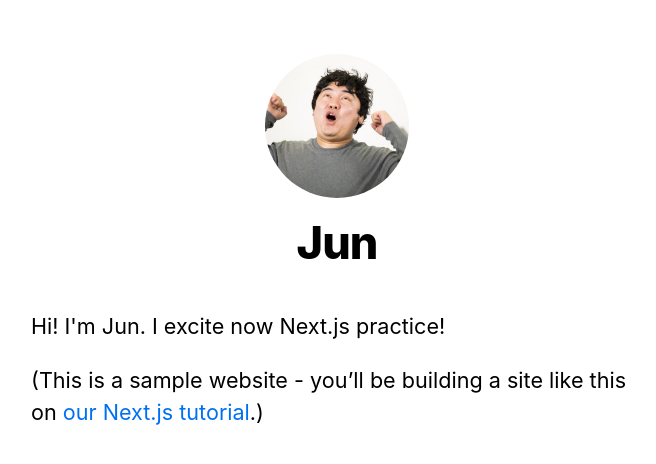
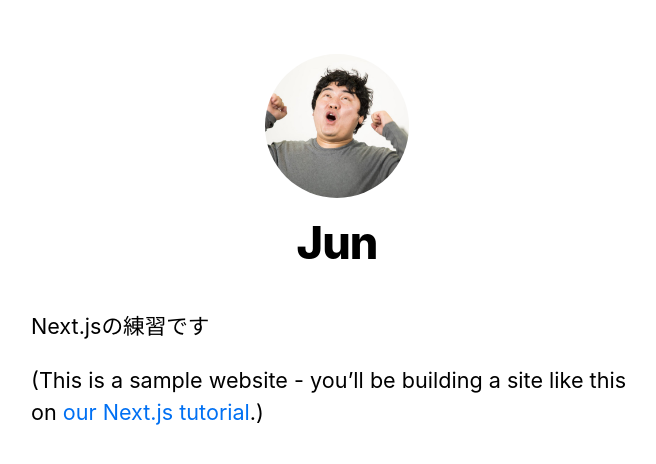
Before and after one commit to jun0222/next-tutorial, a Next.js app: page / in a window 1280 px wide. Shown: the top 464 px of the page, without its empty margins (303-959 px from the left). Built offline with nearby package versions, Linux system fonts and the light colour scheme.

Commit message:
add ~section8

```diff
--- a/pages/index.js
+++ b/pages/index.js
@@ -9,7 +9,7 @@ export default function Home() {
         <title>{siteTitle}</title>
       </Head>
       <section className={utilStyles.headingMd}>
-        <p>Hi! I'm Jun. I excite now Next.js practice!</p>
+        <p>Next.jsの練習です</p>
         <p>
           (This is a sample website - you’ll be building a site like this on{' '}
           <a href="https://nextjs.org/learn">our Next.js tutorial</a>.)
```
